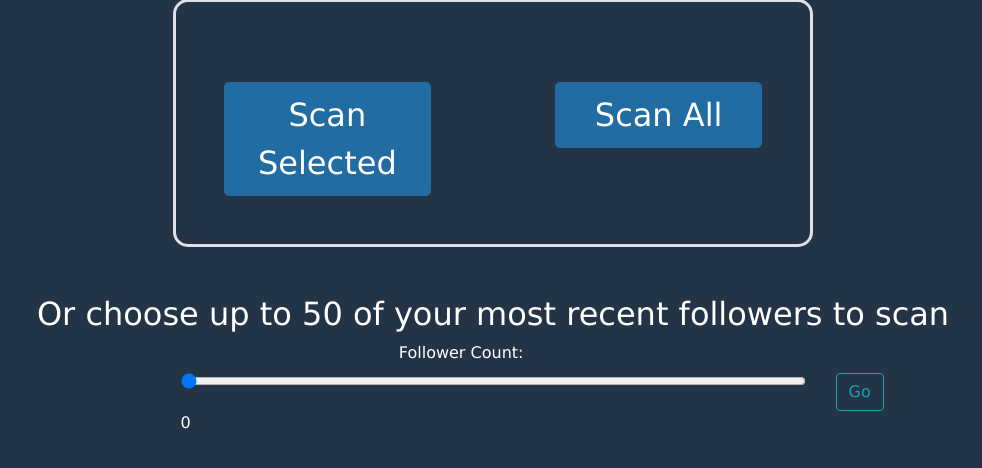
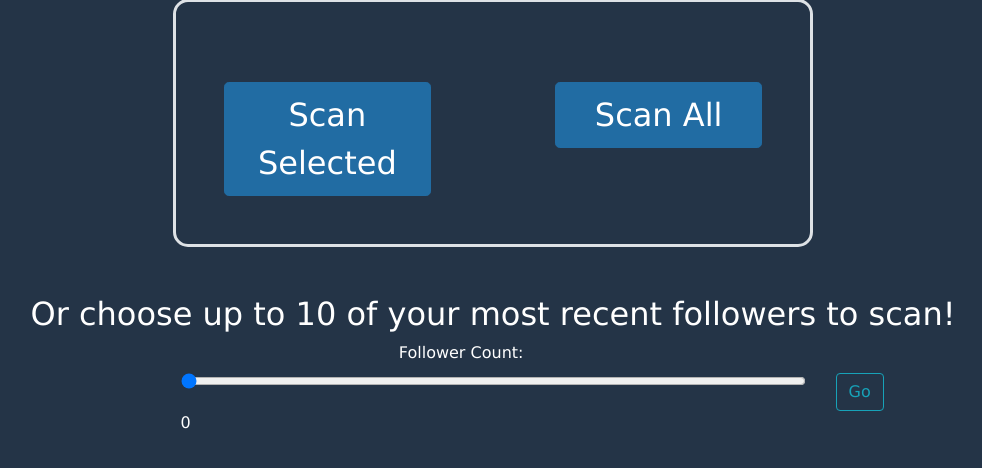
Before and after one commit to pkia/Twitter_Threat_Scanner, a Flask app: template webapp/templates/scan_choose.html in a window 1280 px wide. Shown: the part 308-776 px from the top of the page, without its empty margins (147-1129 px from the left). Run offline with Flask 2, Linux system fonts and the light colour scheme; the template is opened without the code that fills it: values that come from a table or form of the project are taken from there, others are empty; parts of the project's set-up code (start-up, migrations or seed data) failed here and were passed over; some libraries are stand-ins or nearby versions.

Commit message:
changed 50 follower scan limit to 10 followers

```diff
--- a/webapp/templates/scan_choose.html
+++ b/webapp/templates/scan_choose.html
@@ -6,6 +6,7 @@
             <div class="col-12">
                 <h2 class="mb-3">Select from your followers using the list below</h2>
             </div>
+            <span id="res"></span>
         </div>
         <div class="row">
             <div class="col-12">
@@ -48,7 +49,7 @@
                     </div>
                     <div class="row mt-3">
                         <div class="col-5">
-                            <button type="submit" class="btn btn-primary btn-lg">Scan Selected</button>
+                            <button type="submit" onclick=collectResults() class="btn btn-primary btn-lg">Scan Selected</button>
                         </div>
                         <div class="col-2">
                         </div>
@@ -61,7 +62,7 @@
         </div>
 
     </div>
-    <h2 class="mt-5">Or choose up to 50 of your most recent followers to scan</h2>
+    <h2 class="mt-5">Or choose up to 10 of your most recent followers to scan!</h2>
     <form method="POST" action="" onsubmit="showLoader()">
         <fieldset class="form-group">
             <div class="row">
@@ -81,7 +82,7 @@
 
                 </div>
                 <div class="col-6">
-                    {{ form.follower_count(min=0, max=50, oninput="outputUpdate(value)", class="form-control-range") }}
+                    {{ form.follower_count(min=0, max=10, oninput="outputUpdate(value)", class="form-control-range") }}
                 </div>
                 <div class="col-3">
                     {{ form.submit(class="btn btn-outline-info") }}
```
